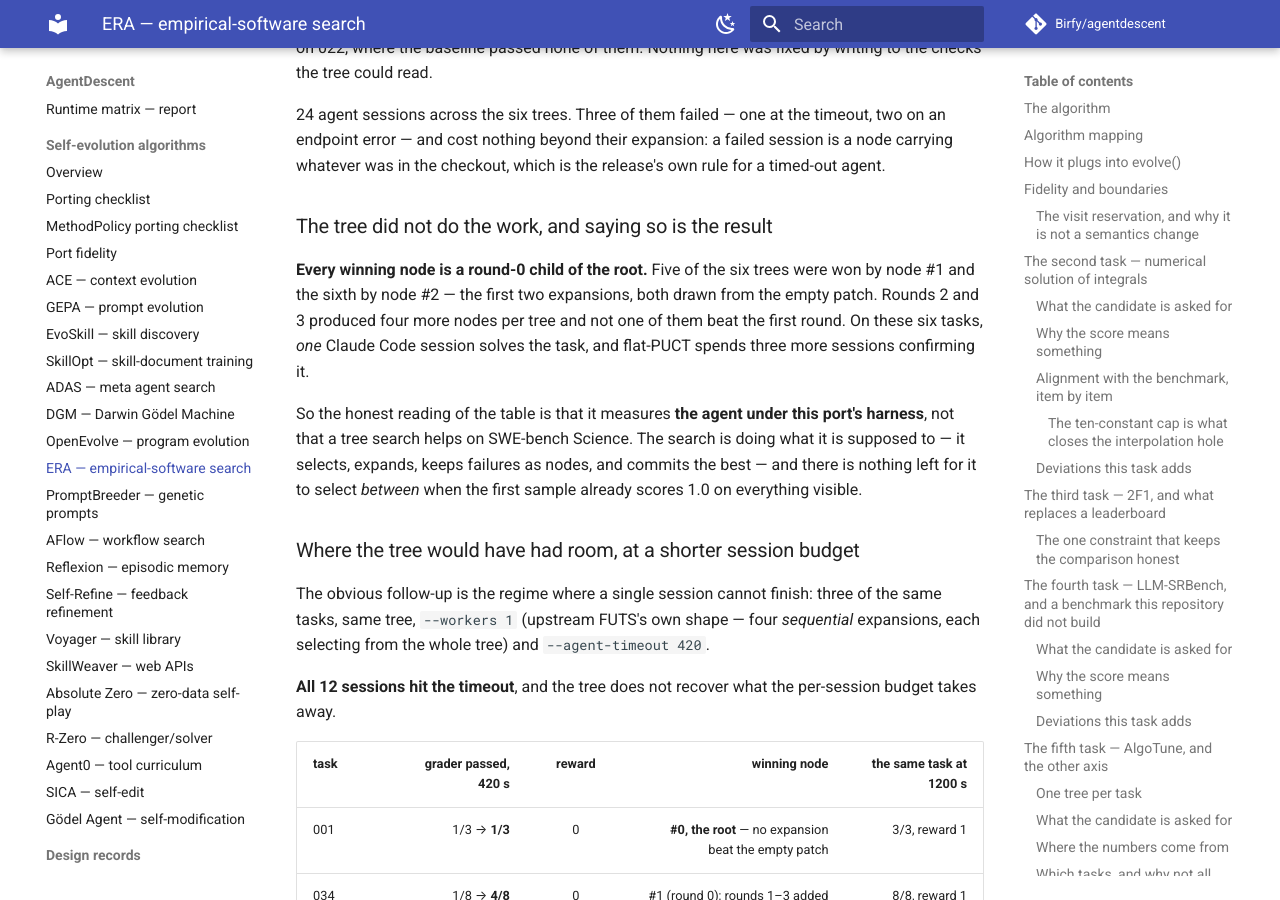
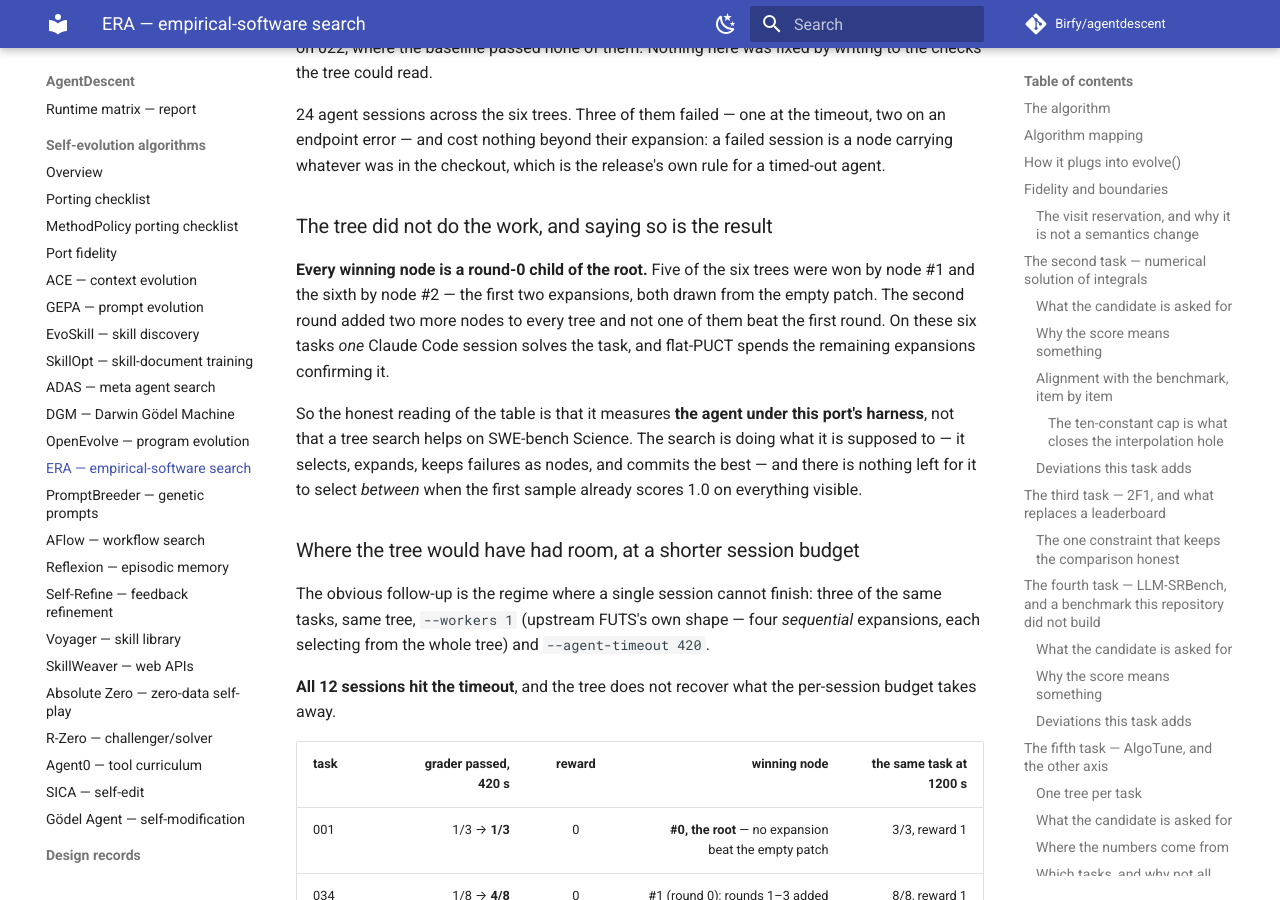
Before and after one commit to Birfy/agentdescent, an MkDocs documentation site: the page built from docs/algo-era.md, in a window 1280 px wide and 900 px high, scrolled down 37162 px. Built offline with MkDocs 1.6.1 and Material for MkDocs 9.7.7, drawn with Linux system fonts in a browser that asks for light colours; comment, search, counter and statistics services are not loaded.

Commit message:
docs: the 1200s arm ran two rounds, not four
Four expansions at two workers is rounds 0 and 1, so "rounds 2 and 3 produced
four more nodes" named rounds that did not happen. The finding is unchanged:
the second round added two nodes to every tree and none of them beat the first.

Co-Authored-By: Claude Opus 5 <noreply@anthropic.com>
Claude-Session: https://claude.ai/code/session_01T72MwMAgYNamMuFiCgVU1V

```diff
--- a/docs/algo-era.md
+++ b/docs/algo-era.md
@@ -1501,9 +1501,10 @@ release's own rule for a timed-out agent.
 
 **Every winning node is a round-0 child of the root.** Five of the six trees
 were won by node #1 and the sixth by node #2 — the first two expansions, both
-drawn from the empty patch. Rounds 2 and 3 produced four more nodes per tree and
-not one of them beat the first round. On these six tasks, *one* Claude Code
-session solves the task, and flat-PUCT spends three more sessions confirming it.
+drawn from the empty patch. The second round added two more nodes to every tree
+and not one of them beat the first round. On these six tasks *one* Claude Code
+session solves the task, and flat-PUCT spends the remaining expansions
+confirming it.
 
 So the honest reading of the table is that it measures **the agent under this
 port's harness**, not that a tree search helps on SWE-bench Science. The search
```
